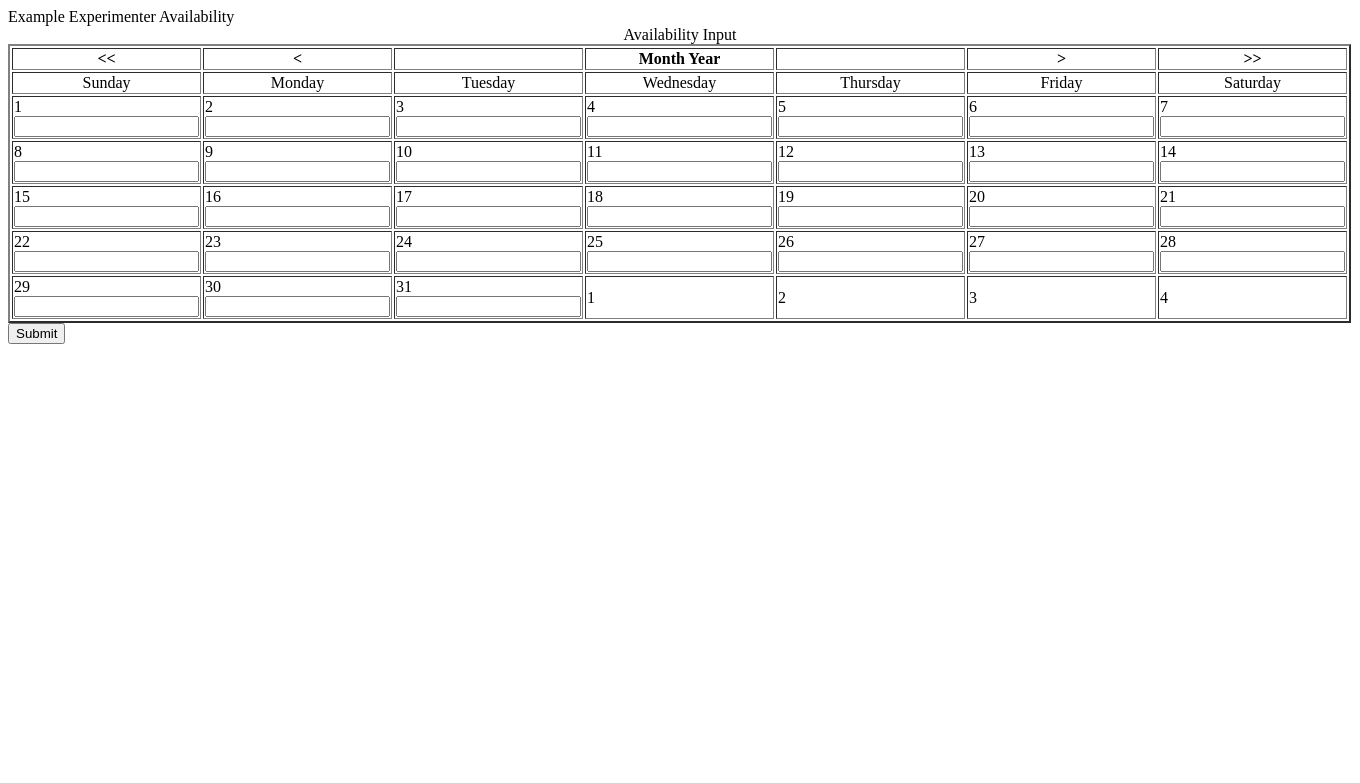
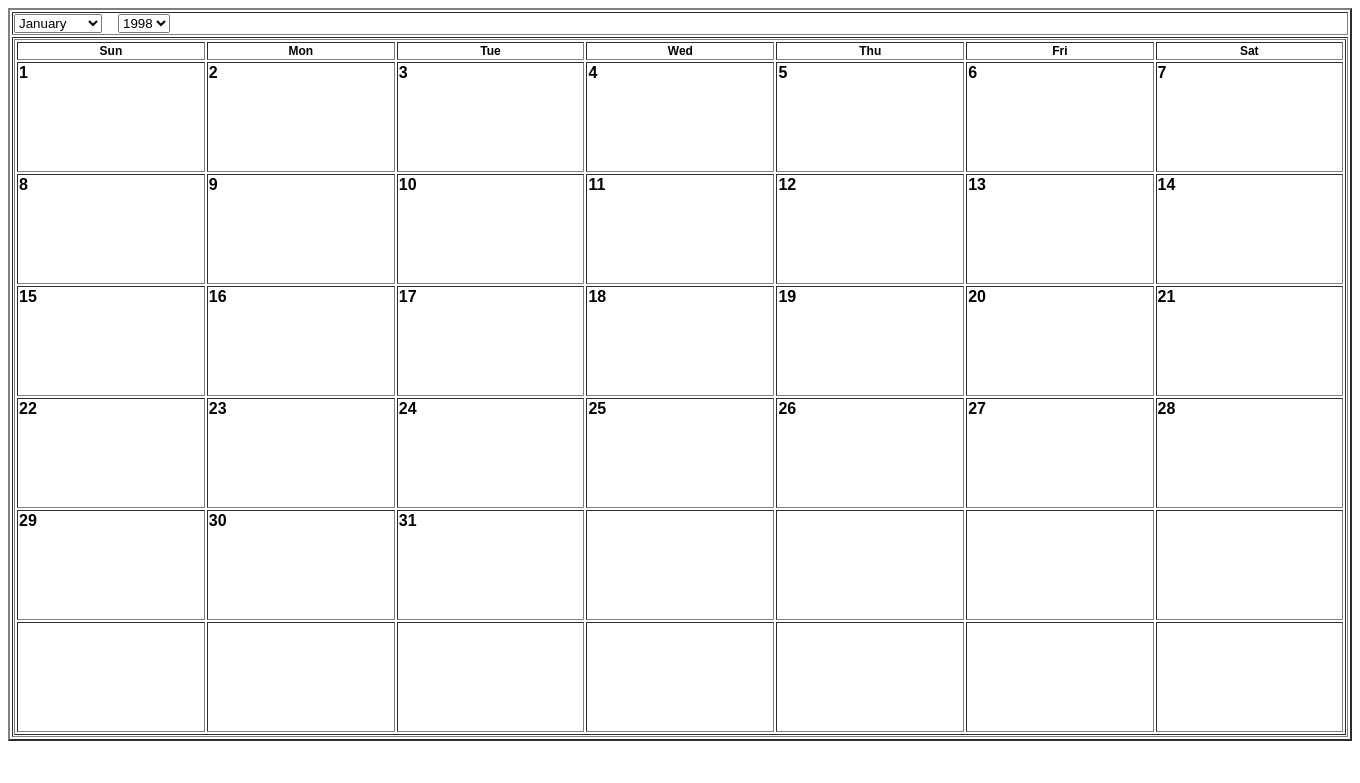
Before and after one commit to TylerGodfrey/Psychology-Appointment-Project, a PHP site: page /example_availability.php in a window 1360 px wide. Shown: the top 783 px of the page. Run offline with PHP 8.4, Linux system fonts and the light colour scheme.

Commit message:
Made a new calandar that dynamically displays the days of a chosen month and year. Sill working on including the times.

```diff
--- a/example_availability.php
+++ b/example_availability.php
@@ -1,220 +1,198 @@
 <html>
-<head>
-Example Experimenter Availability
-</head>
-<body>
-	<center>
-		Availability Input
-	</center>
-	<form>
-	<table border=2>
-		<th>
-			<<
-		</th>
-		<th>
-			<
-		</th>
-		<th>
-		</th>
-		<th>
-			<center>
-			Month Year
-			</center>
-		</th>
-		<th>
-		</th>
-		<th>
-			>
-		</th>
-		<th>
-			>>
-		</th>
+<HEAD>
+
+<SCRIPT LANGUAGE="JavaScript">
+var dDate = new Date();
+var dCurMonth = dDate.getMonth();
+var dCurDayOfMonth = dDate.getDate();
+var dCurYear = dDate.getFullYear();
+var objPrevElement = new Object();
+
+function fToggleColor(myElement) {
+var toggleColor = "#ff0000";
+if (myElement.id == "calDateText") {
+if (myElement.color == toggleColor) {
+myElement.color = "";
+}
+else {
+myElement.color = toggleColor;
+   }
+}
+else if (myElement.id == "calCell") {
+for (var i in myElement.children) {
+if (myElement.children[i].id == "calDateText") {
+if (myElement.children[i].color == toggleColor) {
+myElement.children[i].color = "";
+}
+else {
+myElement.children[i].color = toggleColor;
+            }
+         }
+      }
+   }
+}
+function fSetSelectedDay(myElement){
+if (myElement.id == "calCell") {
+if (!isNaN(parseInt(myElement.children["calDateText"].innerText))) {
+myElement.bgColor = "#c0c0c0";
+objPrevElement.bgColor = "";
+document.all.calSelectedDate.value = parseInt(myElement.children["calDateText"].innerText);
+objPrevElement = myElement;
+      }
+   }
+}
+function fGetDaysInMonth(iMonth, iYear) {
+var dPrevDate = new Date(iYear, iMonth, 0);
+return dPrevDate.getDate();
+}
+function fBuildCal(iYear, iMonth, iDayStyle) {
+var aMonth = new Array();
+aMonth[0] = new Array(7);
+aMonth[1] = new Array(7);
+aMonth[2] = new Array(7);
+aMonth[3] = new Array(7);
+aMonth[4] = new Array(7);
+aMonth[5] = new Array(7);
+aMonth[6] = new Array(7);
+var dCalDate = new Date(iYear, iMonth-1, 1);
+var iDayOfFirst = dCalDate.getDay();
+var iDaysInMonth = fGetDaysInMonth(iMonth, iYear);
+var iVarDate = 1;
+var i, d, w;
+if (iDayStyle == 2) {
+aMonth[0][0] = "Sunday";
+aMonth[0][1] = "Monday";
+aMonth[0][2] = "Tuesday";
+aMonth[0][3] = "Wednesday";
+aMonth[0][4] = "Thursday";
+aMonth[0][5] = "Friday";
+aMonth[0][6] = "Saturday";
+} else if (iDayStyle == 1) {
+aMonth[0][0] = "Sun";
+aMonth[0][1] = "Mon";
+aMonth[0][2] = "Tue";
+aMonth[0][3] = "Wed";
+aMonth[0][4] = "Thu";
+aMonth[0][5] = "Fri";
+aMonth[0][6] = "Sat";
+} else {
+aMonth[0][0] = "Su";
+aMonth[0][1] = "Mo";
+aMonth[0][2] = "Tu";
+aMonth[0][3] = "We";
+aMonth[0][4] = "Th";
+aMonth[0][5] = "Fr";
+aMonth[0][6] = "Sa";
+}
+for (d = iDayOfFirst; d < 7; d++) {
+aMonth[1][d] = iVarDate;
+iVarDate++;
+}
+for (w = 2; w < 7; w++) {
+for (d = 0; d < 7; d++) {
+if (iVarDate <= iDaysInMonth) {
+aMonth[w][d] = iVarDate;
+iVarDate++;
+      }
+   }
+}
+return aMonth;
+}
+function fDrawCal(iYear, iMonth, iCellWidth, iCellHeight, sDateTextSize, sDateTextWeight, iDayStyle) {
+var myMonth;
+myMonth = fBuildCal(iYear, iMonth, iDayStyle);
+document.write("<table border='1'>")
+document.write("<tr>");
+document.write("<td align='center' style='FONT-FAMILY:Arial;FONT-SIZE:12px;FONT-WEIGHT: bold'>" + myMonth[0][0] + "</td>");
+document.write("<td align='center' style='FONT-FAMILY:Arial;FONT-SIZE:12px;FONT-WEIGHT: bold'>" + myMonth[0][1] + "</td>");
+document.write("<td align='center' style='FONT-FAMILY:Arial;FONT-SIZE:12px;FONT-WEIGHT: bold'>" + myMonth[0][2] + "</td>");
+document.write("<td align='center' style='FONT-FAMILY:Arial;FONT-SIZE:12px;FONT-WEIGHT: bold'>" + myMonth[0][3] + "</td>");
+document.write("<td align='center' style='FONT-FAMILY:Arial;FONT-SIZE:12px;FONT-WEIGHT: bold'>" + myMonth[0][4] + "</td>");
+document.write("<td align='center' style='FONT-FAMILY:Arial;FONT-SIZE:12px;FONT-WEIGHT: bold'>" + myMonth[0][5] + "</td>");
+document.write("<td align='center' style='FONT-FAMILY:Arial;FONT-SIZE:12px;FONT-WEIGHT: bold'>" + myMonth[0][6] + "</td>");
+document.write("</tr>");
+for (w = 1; w < 7; w++) {
+document.write("<tr>")
+for (d = 0; d < 7; d++) {
+document.write("<td align='left' valign='top' width='" + iCellWidth + "' height='" + iCellHeight + "' id=calCell style='CURSOR:Hand' onMouseOver='fToggleColor(this)' onMouseOut='fToggleColor(this)' onclick=fSetSelectedDay(this)>");
+if (!isNaN(myMonth[w][d])) {
+document.write("<font id=calDateText onMouseOver='fToggleColor(this)' style='CURSOR:Hand;FONT-FAMILY:Arial;FONT-SIZE:" + sDateTextSize + ";FONT-WEIGHT:" + sDateTextWeight + "' onMouseOut='fToggleColor(this)' onclick=fSetSelectedDay(this)>" + myMonth[w][d] + "</font>");
+} else {
+document.write("<font id=calDateText onMouseOver='fToggleColor(this)' style='CURSOR:Hand;FONT-FAMILY:Arial;FONT-SIZE:" + sDateTextSize + ";FONT-WEIGHT:" + sDateTextWeight + "' onMouseOut='fToggleColor(this)' onclick=fSetSelectedDay(this)> </font>");
+}
+document.write("</td>")
+}
+document.write("</tr>");
+}
+document.write("</table>")
+}
+function fUpdateCal(iYear, iMonth) {
+myMonth = fBuildCal(iYear, iMonth);
+objPrevElement.bgColor = "";
+document.all.calSelectedDate.value = "";
+for (w = 1; w < 7; w++) {
+for (d = 0; d < 7; d++) {
+if (!isNaN(myMonth[w][d])) {
+calDateText[((7*w)+d)-7].innerText = myMonth[w][d];
+} else {
+calDateText[((7*w)+d)-7].innerText = " ";
+         }
+      }
+   }
+}
+</script>
+</HEAD>
+<BODY>
+
+<script language="JavaScript" for=window event=onload>
+var dCurDate = new Date();
+frmCalendarSample.tbSelMonth.options[dCurDate.getMonth()].selected = true;
+for (i = 0; i < frmCalendarSample.tbSelYear.length; i++)
+if (frmCalendarSample.tbSelYear.options[i].value == dCurDate.getFullYear())
+frmCalendarSample.tbSelYear.options[i].selected = true;
+</script>
+
+<form name="frmCalendarSample" method="post" action="">
+<input type="hidden" name="calSelectedDate" value="">
+
+<table border="2">
 <tr>
 <td>
-				<center>
-				Sunday
-				</center>
+<select name="tbSelMonth" onchange='fUpdateCal(frmCalendarSample.tbSelYear.value, frmCalendarSample.tbSelMonth.value)'>
+<option value="1">January</option>
+<option value="2">February</option>
+<option value="3">March</option>
+<option value="4">April</option>
+<option value="5">May</option>
+<option value="6">June</option>
+<option value="7">July</option>
+<option value="8">August</option>
+<option value="9">September</option>
+<option value="10">October</option>
+<option value="11">November</option>
+<option value="12">December</option>
+</select>
 
-			</td>
-			<td>
-				<center>
-				Monday
-				</center>
-			</td>
-			<td>
-				<center>
-				Tuesday
-				</center>
-			</td>
-			<td>
-				<center>
-				Wednesday
-				</center>
-			</td>
-			<td>
-				<center>
-				Thursday
-				</center>
-			</td>
-			<td>
-				<center>
-				Friday
-				</center>
-			</td>
-			<td>
-				<center>
-				Saturday
-				</center>
+<select name="tbSelYear" onchange='fUpdateCal(frmCalendarSample.tbSelYear.value, frmCalendarSample.tbSelMonth.value)'>
+<option value="1998">1998</option>
+<option value="1999">1999</option>
+<option value="2000">2000</option>
+<option value="2001">2001</option>
+<option value="2002">2002</option>
+<option value="2003">2003</option>
+<option value="2004">2004</option>
+<option value="2017">2017</option>
+</select>
 </td>
 </tr>
 <tr>
 <td>
-				1
-				<br><input type="text" name="date">
-			</td>
-			<td>
-				2
-				<br><input type="text" name="date">
-			</td>
-			<td>
-				3
-				<br><input type="text" name="date">
-			</td>
-			<td>
-				4
-				<br><input type="text" name="date">
-			</td>
-			<td>
-				5
-				<br><input type="text" name="date">
-			</td>
-			<td>
-				6
-				<br><input type="text" name="date">
-			</td>
-			<td>
-				7
-				<br><input type="text" name="date">
-			</td>
-		</tr>
-		<tr>
-			<td>
-				8
-				<br><input type="text" name="date">
-			</td>
-			<td>
-				9
-				<br><input type="text" name="date">
-			</td>
-			<td>
-				10
-				<br><input type="text" name="date">
-			</td>
-			<td>
-				11
-				<br><input type="text" name="date">
-			</td>
-			<td>
-				12
-				<br><input type="text" name="date">
-			</td>
-			<td>
-				13
-				<br><input type="text" name="date">
-			</td>
-			<td>
-				14
-				<br><input type="text" name="date">
-			</td>
-		</tr>
-		<tr>
-			<td>
-				15
-				<br><input type="text" name="date">
-			</td>
-			<td>
-				16
-				<br><input type="text" name="date">
-			</td>
-			<td>
-				17
-				<br><input type="text" name="date">
-			</td>
-			<td>
-				18
-				<br><input type="text" name="date">
-			</td>
-			<td>
-				19
-				<br><input type="text" name="date">
-			</td>
-			<td>
-				20
-				<br><input type="text" name="date">
-			</td>
-			<td>
-				21
-				<br><input type="text" name="date">
-			</td>
-		</tr>
-		<tr>
-			<td>
-				22
-				<br><input type="text" name="date">
-			</td>
-			<td>
-				23
-				<br><input type="text" name="date">
-			</td>
-			<td>
-				24
-				<br><input type="text" name="date">
-			</td>
-			<td>
-				25
-				<br><input type="text" name="date">
-			</td>
-			<td>
-				26
-				<br><input type="text" name="date">
-			</td>
-			<td>
-				27
-				<br><input type="text" name="date">
-			</td>
-			<td>
-				28
-				<br><input type="text" name="date">
-			</td>
-		</tr>
-		<tr>
-			<td>
-				29
-				<br><input type="text" name="date">
-			</td>
-			<td>
-				30
-				<br><input type="text" name="date">
-			</td>
-			<td>
-				31
-				<br><input type="text" name="date">
-			</td>
-			<td>
-				<color="#444">1</color="#444">
-			</td>
-			<td>
-				<color="#444">2</color="#444">
-			</td>
-			<td>
-				<color="#444">3</color="#444">
-			</td>
-			<td>
-				<color="#444">4</color="#444">
+<script language="JavaScript">
+var dCurDate = new Date();
+fDrawCal(dCurDate.getFullYear(), dCurDate.getMonth()+1, 200, 110, "16px", "bold", 1);
+</script>
 </td>
 </tr>
 </table>
-	<button type="button">Submit</button>
 </form>
-</body>
 </html>
```
Lines whose indentation alone changed are shown as unchanged.
